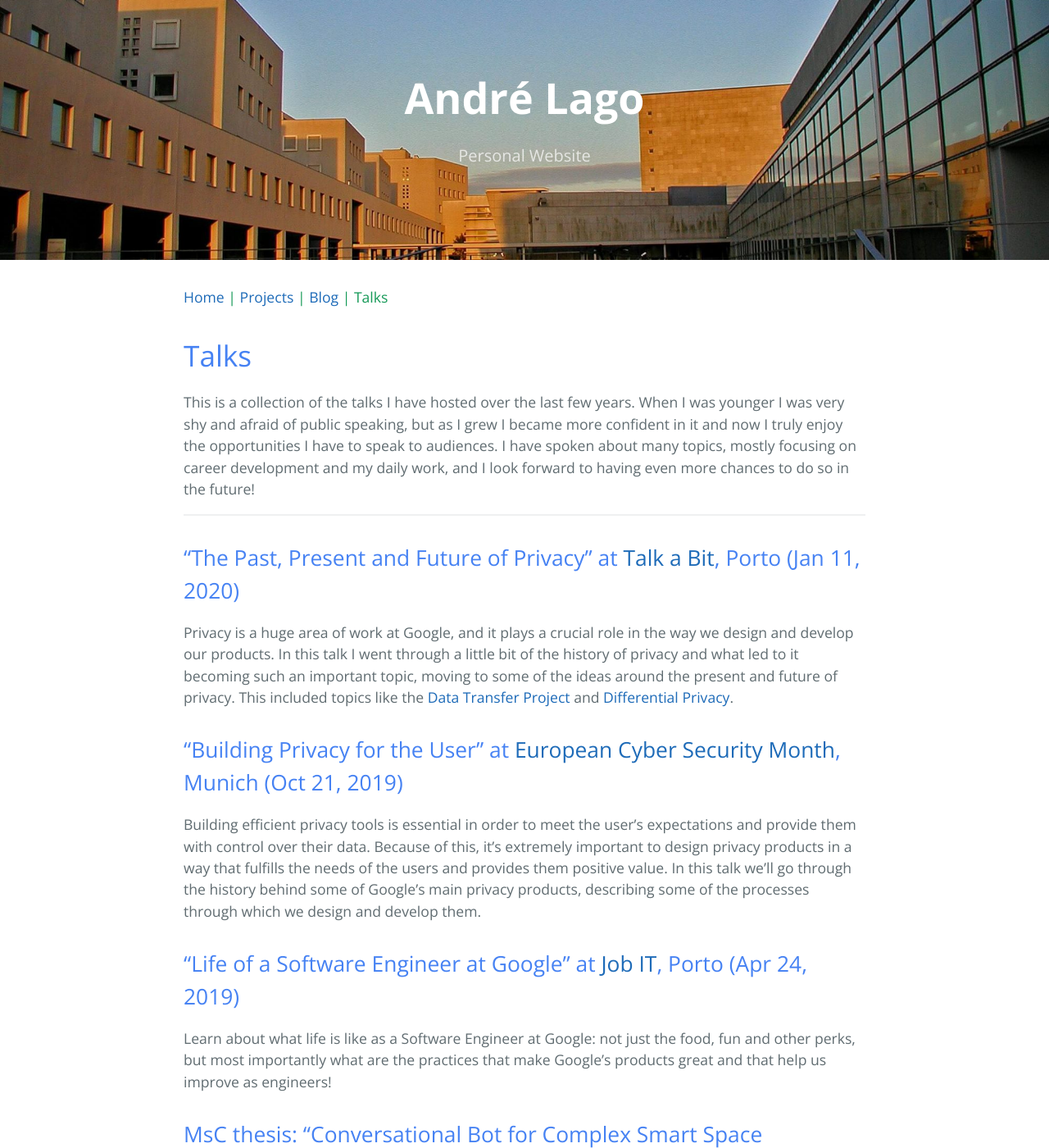
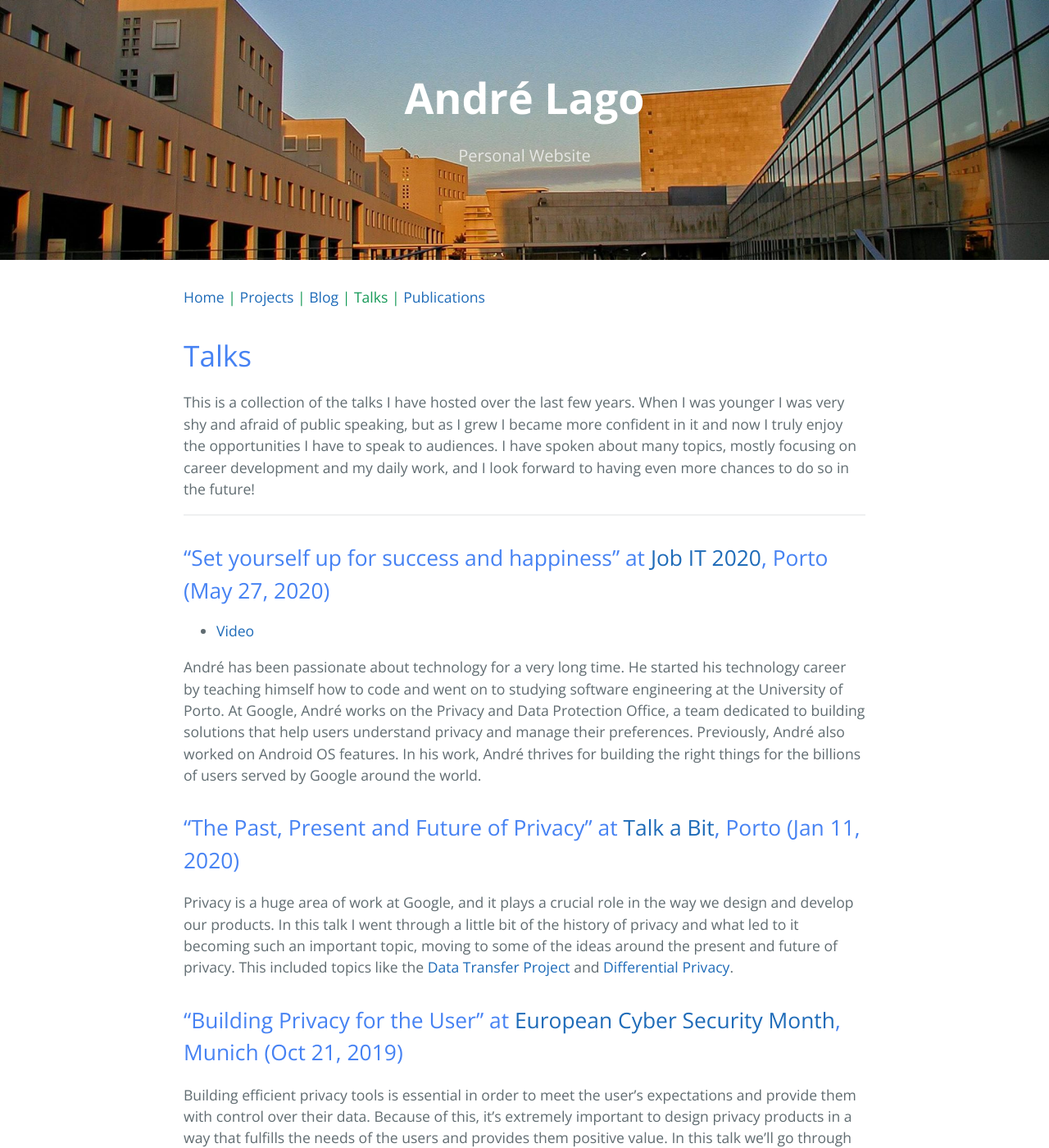
Before and after one commit to andrelago13/andrelago13.github.io, a Jekyll site: the page built from talks.md, in a window 1280 px wide and 1400 px high. Shown: the whole window at 82% size. Built offline with Jekyll 4.4.1, drawn with Linux system fonts in a browser that asks for light colours; some of the changed text lies outside the part shown.

Commit message:
Update talks and pubs

```diff
--- a/talks.md
+++ b/talks.md
@@ -2,13 +2,19 @@
 layout: default
 ---
 
-#### [Home](/) | [Projects](/projects) | [Blog](/blog) | Talks
+#### [Home](/) | [Projects](/projects) | [Blog](/blog) | Talks | [Publications](/publications)
 
 # Talks
 
 This is a collection of the talks I have hosted over the last few years. When I was younger I was very shy and afraid of public speaking, but as I grew I became more confident in it and now I truly enjoy the opportunities I have to speak to audiences. I have spoken about many topics, mostly focusing on career development and my daily work, and I look forward to having even more chances to do so in the future!
 
 ---
+
+## "Set yourself up for success and happiness" at [Job IT 2020](http://jobit.pt), Porto (May 27, 2020)
+
+* [Video](https://www.youtube.com/watch?v=Rp3U9pulQ5I)
+
+André has been passionate about technology for a very long time. He started his technology career by teaching himself how to code and went on to studying software engineering at the University of Porto. At Google, André works on the Privacy and Data Protection Office, a team dedicated to building solutions that help users understand privacy and manage their preferences. Previously, André also worked on Android OS features. In his work, André thrives for building the right things for the billions of users served by Google around the world.
 
 ## "The Past, Present and Future of Privacy" at [Talk a Bit](http://talkabit.org), Porto (Jan 11, 2020)
 
@@ -50,4 +56,4 @@ During this talk I explained what are some of the many advantages of doing inter
 
 ---
 
-#### [Home](/) | [Projects](/projects) | [Blog](/blog) | Talks
+#### [Home](/) | [Projects](/projects) | [Blog](/blog) | Talks | [Publications](/publications)
```
Also changed, not shown: blog.md (+1 -1 lines), index.md (+2 -2 lines), projects.md (+2 -2 lines), publications.md (added, +9 -0 lines), records.md (+2 -2 lines).
